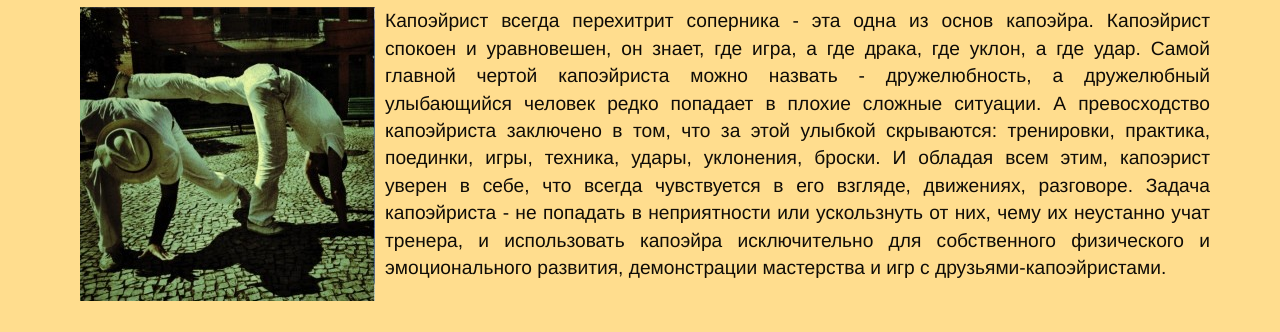
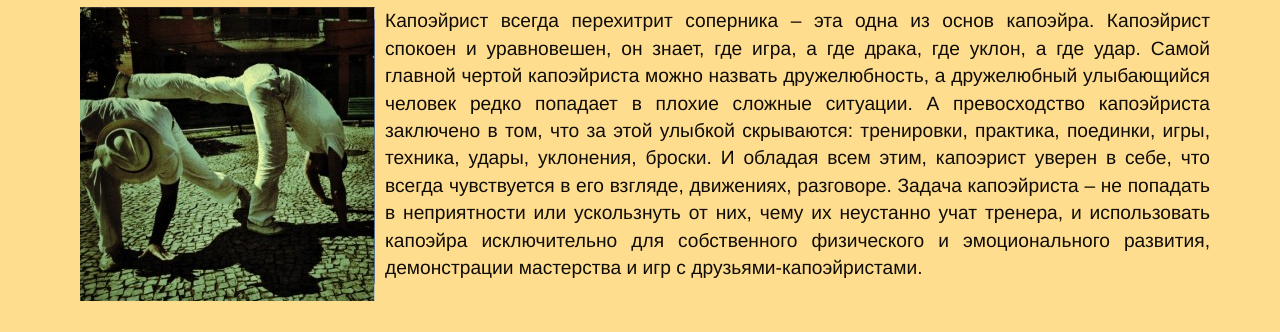
Before and after one commit to capoeira-tomsk/capoeira-tomsk.github.io, a plain HTML site: page articles.html in a window 1280 px wide. Shown: the part 2420-2752 px from the top of the page. Drawn offline with Linux system fonts and the light colour scheme.

Commit message:
Fixed typos

```diff
--- a/articles.html
+++ b/articles.html
@@ -185,21 +185,21 @@
                 </p>
                 <img src="img/articles/article2/1.jpg" class="pull-left"/>
                 <p>
-                    Некоторые начинаю спорить, посмотрев ролики на ютубе, где рукопашник одним ударом руки «вырубает» капоэйриста, выходящего из акробатического движения. На что часто капоэйристы приводят аргумент в лице Маркуса Аурелио (Marcus Aurélio Martins (Lelo), который является не только очень талантливым бойцом, выступающим в чемпионатах по смешенным единоборствам по версии MMA и другим версиям, но и использует технику капоэйра, которая не раз приносила ему результативные и красивые победы.
+                    Некоторые начинаю спорить, посмотрев ролики на ютубе, где рукопашник одним ударом руки «вырубает» капоэйриста, выходящего из акробатического движения. На что часто капоэйристы приводят аргумент в лице Маркуса Аурелио (Marcus Aurélio Martins (Lelo)), который является не только очень талантливым бойцом, выступающим в чемпионатах по смешенным единоборствам по версии MMA и другим версиям, но и использует технику капоэйра, которая не раз приносила ему результативные и красивые победы.
                     Ответ на этот вопрос такой же, как и для других видов единоборств: для уличной драки самый лучший вид спорта – легкая атлетика.
                 </p>
                 <img src="img/articles/article2/2.jpg" class="pull-right"/>
                 <p>
                     Изначально капоэйра была создана как искусство для боя, позже она использовалась на улицах стран Латинской Америки в драках и как один из немногих способов выжить, ее практиковали люди по обе стороны закона. Это была жесткая, опасная и эффективная техника.
-                    Говоря о возможностях капоэйры для реальной драки, можно подчеркнуть следующие особенности бразильского искусства: постоянное перемещение, которое здорово сбивает с толку соперника; спокойное отношение капойэриста к положению, когда почти упал – капоэйрист и оттуда сможет ударить, он этому обучен; адекватная оценка соперника – кто, где стоит, и что задумал.
+                    Говоря о возможностях капоэйры для реальной драки, можно подчеркнуть следующие особенности бразильского искусства: постоянное перемещение, которое здорово сбивает с толку соперника; спокойное отношение капойэриста к положению, когда почти упал – капоэйрист и оттуда сможет ударить, он этому обучен; адекватная оценка соперника – кто, где стоит и что задумал.
                 </p>
                 <img src="img/articles/article2/3.jpg" class="pull-left"/>
                 <p>
-                    Капоэйрист всегда перехитрит соперника - эта одна из основ капоэйра.
+                    Капоэйрист всегда перехитрит соперника – эта одна из основ капоэйра.
                     Капоэйрист спокоен и уравновешен, он знает, где игра, а где драка, где уклон, а где удар.
-                    Самой главной чертой капоэйриста можно назвать - дружелюбность, а дружелюбный улыбающийся человек редко попадает в плохие сложные ситуации.
+                    Самой главной чертой капоэйриста можно назвать дружелюбность, а дружелюбный улыбающийся человек редко попадает в плохие сложные ситуации.
                     А превосходство капоэйриста заключено в том, что за этой улыбкой скрываются: тренировки, практика, поединки, игры, техника, удары, уклонения, броски. И обладая всем этим, капоэрист уверен в себе, что всегда чувствуется в его взгляде, движениях, разговоре.
-                    Задача капоэйриста - не попадать в неприятности или ускользнуть от них, чему их неустанно учат тренера, и использовать капоэйра исключительно для собственного физического и эмоционального развития, демонстрации мастерства и игр с друзьями-капоэйристами.
+                    Задача капоэйриста – не попадать в неприятности или ускользнуть от них, чему их неустанно учат тренера, и использовать капоэйра исключительно для собственного физического и эмоционального развития, демонстрации мастерства и игр с друзьями-капоэйристами.
                 </p>
             </div>
         </div>
```
